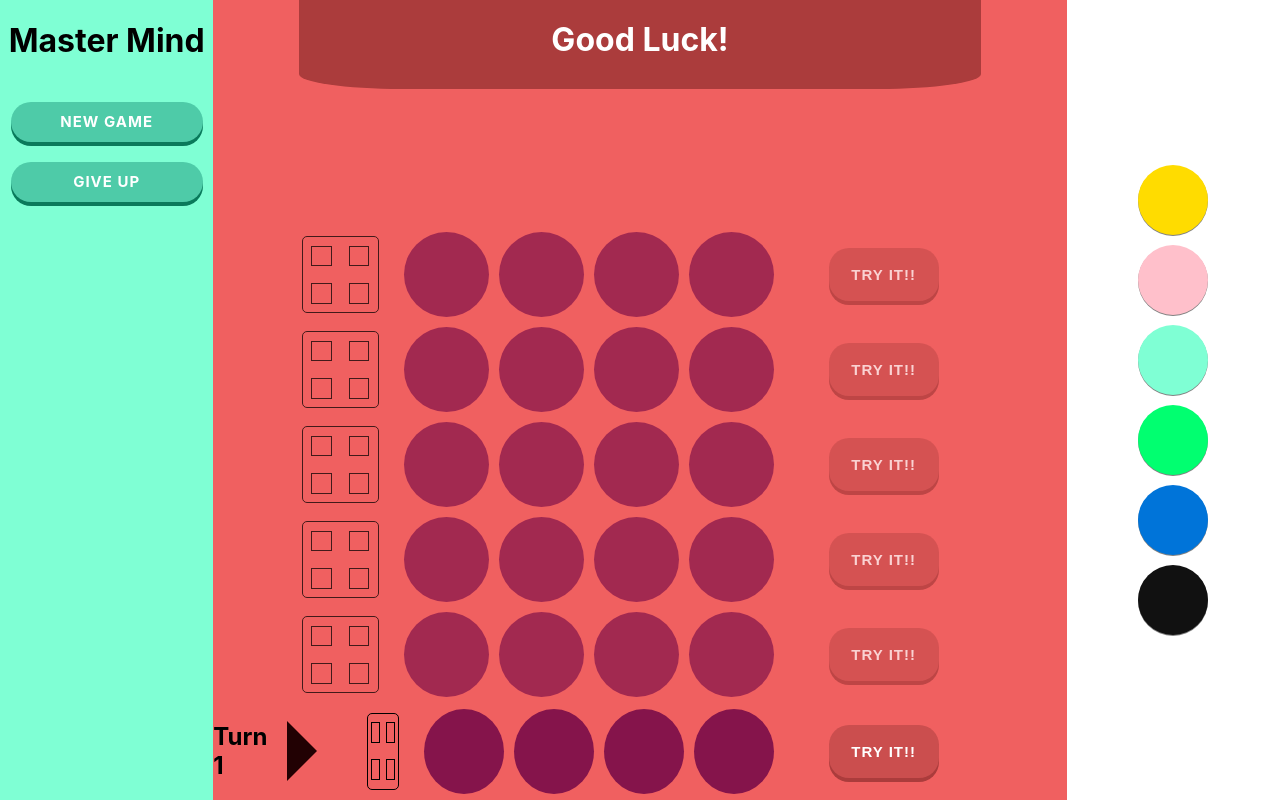
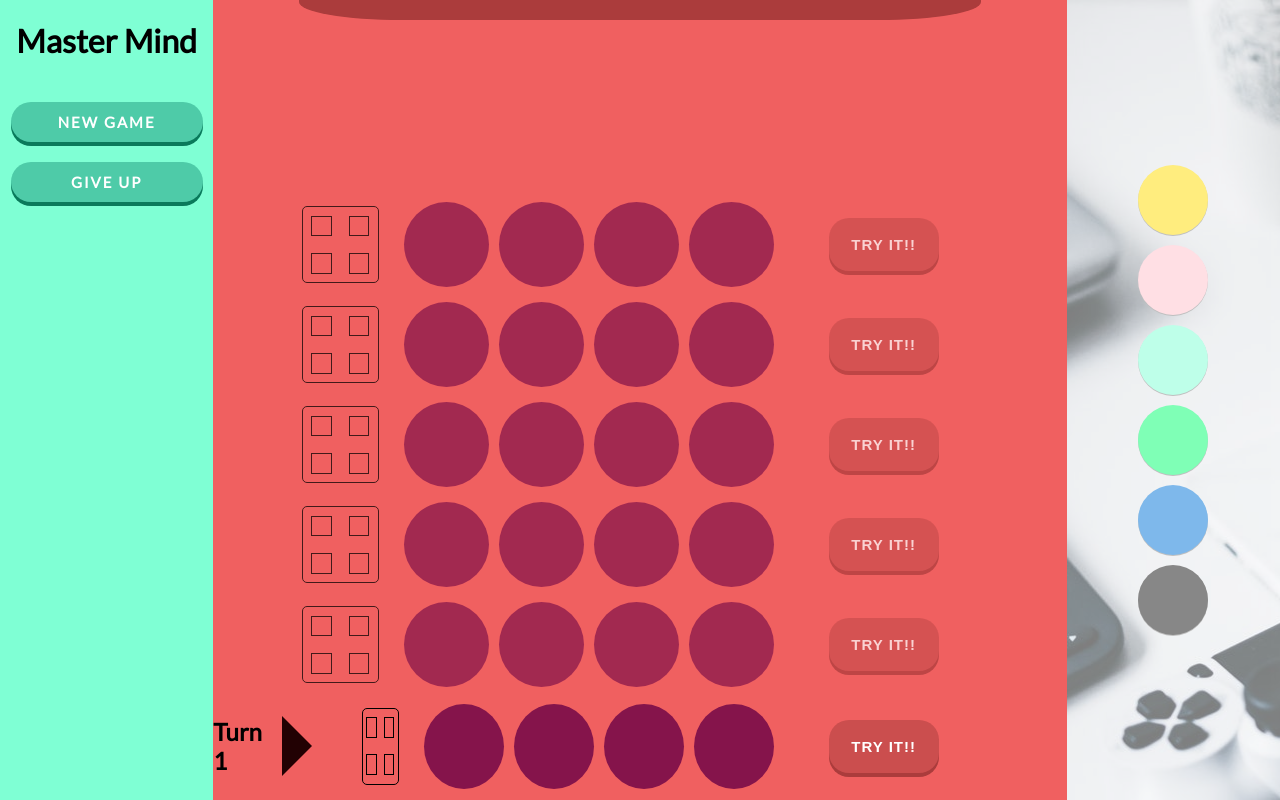
Before and after one commit to michaelkosak2606/masterMindGameWithReact, a React (Create React App) app: page / in a window 1280 px wide. Built offline with nearby package versions, Linux system fonts and the light colour scheme.

Commit message:
added background to sideBoard, small styling and animation improvements

```diff
--- a/public/index.html
+++ b/public/index.html
@@ -10,6 +10,7 @@
       homescreen on Android. See https://developers.google.com/web/fundamentals/web-app-manifest/
     -->
     <link rel="manifest" href="%PUBLIC_URL%/manifest.json">
+    <link href="https://fonts.googleapis.com/css?family=Lato" rel="stylesheet">
     <!--
       Notice the use of %PUBLIC_URL% in the tags above.
       It will be replaced with the URL of the `public` folder during the build.
--- a/src/App.css
+++ b/src/App.css
@@ -66,7 +66,7 @@ margin: 5px;
   outline: none;
   border-radius: 20px;
   font-size: 15px;
-  letter-spacing:1px;
+  letter-spacing:2px;
   font-weight: bold;
   color: #fff;
   background: #4ecba8;
@@ -93,22 +93,32 @@ margin: 5px;
 }
 .gameRow{
   display: flex;
+  width: 85%;
   align-items: center;
-  width: 85%;
  justify-content:flex-end;
+ margin-bottom: 5px;
 }
 
 .inactive{
   pointer-events: none;
   opacity: 0.72;
 }
-.spielfiguren{
+
+.side-board{
   grid-column: span 2;
   display:flex;
+  background-image: url("images/sideBoard.jpeg");
+  /* background-size: contain;
+  background-repeat: no-repeat; */
+  opacity: 0.5;
   flex-direction: column;
   align-items: center;
   justify-content: center;
+
+}
+.spielfiguren{
   box-shadow: 0 1px grey;
+  opacity: 1.5;
 }
 .spielfiguren:hover{
   top: -2px;
@@ -172,12 +182,12 @@ margin-left: 20px;
 }
 .hiddenColorsContainer{
 flex-grow: 1;
-justify-content: flex-end;
 align-items: center;
-background-color: transparent;
 margin-top: 0;
 display: flex;
 flex-direction: column-reverse;
+letter-spacing:2px;
+
 }
 .loading{
   display: flex;
@@ -187,7 +197,7 @@ flex-direction: column-reverse;
 }
 .hiddenColorsBoard{
 display: flex;
-height: 100px;
+height: 120px;
 width: 80%;
 color: white;
 background-color: #ab3c3c;
@@ -206,7 +216,7 @@ border-bottom-left-radius: 15%;
     transform: translateY(0px)
   }
   100%{
-    transform: translateY(-100px)
+    transform: translateY(-90px)
   }
 }
 .slide-out{
@@ -218,7 +228,7 @@ border-bottom-left-radius: 15%;
   0%{
     transform: translateY(0px)
   }
-  5%{
+  10%{
     transform: translateY(5px)
   }
   100%{
--- a/src/App.js
+++ b/src/App.js
@@ -2,15 +2,15 @@ import React, { Component } from 'react';
 import InfoBoard from './components/InfoBoard'
 import GameRow from './components/GameRow'
 import HiddenColors from './components/HiddenColors'
-import Spielfiguren from './components/Spielfiguren'
-import LoadingCirlce from "./components/ReactLoading";
+import SideBoard from './components/SideBoard'
+import LoadingCirlce from "./components/LoadingCircle";
 
 import './App.css';
 
 class App extends Component {
   state = {
     loading: true,
-    gameEndMessage: "",
+    gameEndMessage: " Transparen Text ",
     gameEnded: false,
     hiddenColors: ['transparent', 'transparent', 'transparent', 'transparent'],
     turn: 0,
@@ -210,7 +210,7 @@ class App extends Component {
       turn: 0,
       gamerows: gamerows,
       gameEnded: false,
-      gameEndMessage: "",
+      gameEndMessage: " Transparen Text ",
       loading: true
     }, () => this.loadingReady())
   }
@@ -275,9 +275,10 @@ class App extends Component {
             slideOut={slideClass}
             gameEndMessage={this.state.gameEndMessage}
             loadingMessage={loadingMessage}
+            gameEnded={this.state.gameEnded}
           />
         </div>
-        <Spielfiguren
+        <SideBoard
           data={this.state}
           onDragStart={this.onDragStartHandler}
         />
--- a/src/components/HiddenColors.js
+++ b/src/components/HiddenColors.js
@@ -2,6 +2,7 @@ import React, { Component } from 'react'
 
 export class HiddenColors extends Component {
     render() {
+        const opacity = this.props.gameEnded ? "1" : "0"
         const hiddenColorsRow = this.props.hiddenColors.map((hiddenColor, index) => {
             return (
                 <div
@@ -18,12 +19,12 @@ export class HiddenColors extends Component {
         })
         return (
             <div className="hiddenColorsContainer">
-                <h1>{this.props.gameEndMessage}</h1>
+                <h1 style={{ opacity: opacity }} >{this.props.gameEndMessage}</h1>
                 <div className={"hiddenColors"} style={{ opacity: this.props.opacity }}>
                     {hiddenColorsRow}
                 </div>
                 <div className={"hiddenColorsBoard " + this.props.slideOut}>
-                    <h1>
+                    <h1 >
                         {this.props.loadingMessage}
                     </h1>
                 </div>
--- a/src/components/Spielfiguren.js
+++ b/src/components/SideBoard.js
@@ -1,6 +1,6 @@
 import React, { Component } from 'react'
 
-export class Spielfiguren extends Component {
+export class SideBoard extends Component {
     render() {
         const spielFiguren = this.props.data.figuren.map((figurFarbe, index) => {
             return (
@@ -16,11 +16,11 @@ export class Spielfiguren extends Component {
         })
 
         return (
-            <div className="spielfiguren">
+            <div className="side-board">
                 {spielFiguren}
             </div>
         )
     }
 }
 
-export default Spielfiguren
+export default SideBoard
--- a/src/index.css
+++ b/src/index.css
@@ -1,9 +1,10 @@
 body {
     margin: 0;
     padding: 0;
-    font-family: -apple-system, BlinkMacSystemFont, "Segoe UI", "Roboto", "Oxygen",
+    /* font-family: -apple-system, BlinkMacSystemFont, "Segoe UI", "Roboto", "Oxygen",
       "Ubuntu", "Cantarell", "Fira Sans", "Droid Sans", "Helvetica Neue",
-      sans-serif;
+      sans-serif; */
+      font-family: 'Lato', sans-serif;
     -webkit-font-smoothing: antialiased;
     -moz-osx-font-smoothing: grayscale;
   }
```
Also changed, not shown: src/components/LoadingCircle.js (renamed from src/components/ReactLoading.js), src/images/sideBoard.jpeg (added).
